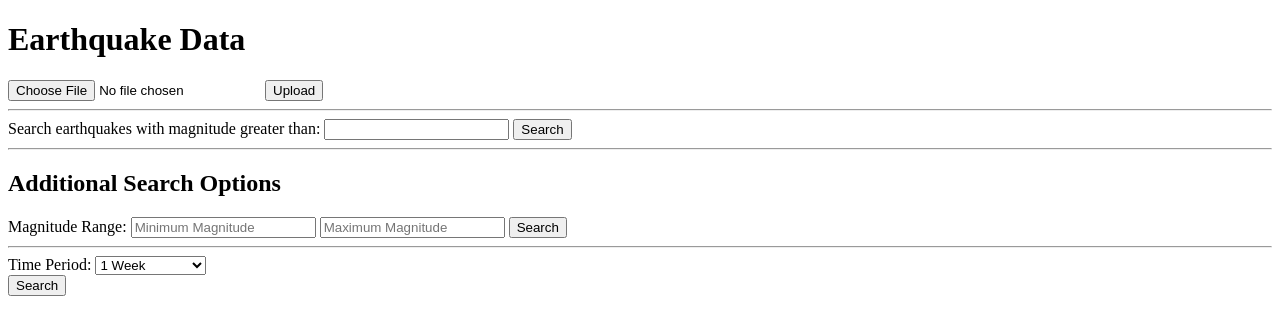
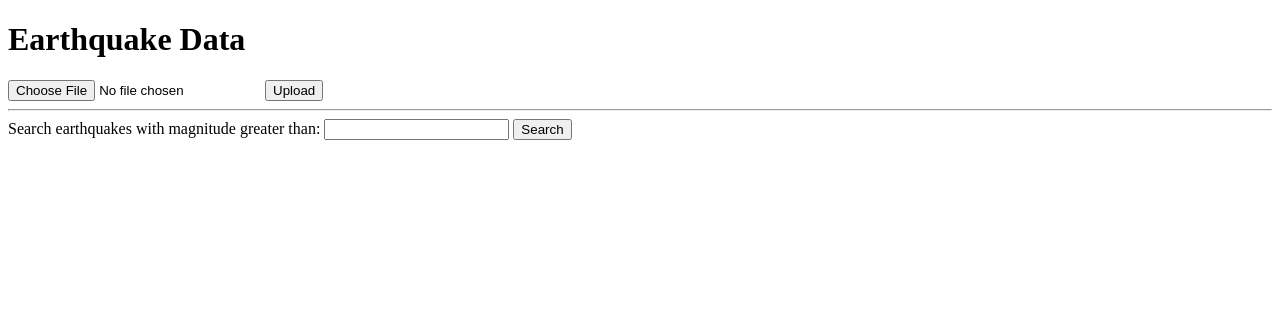
Before and after one commit to prathikh1998/DatabaseSearch, a Python web app: template templates/index.html in a window 1280 px wide. Shown: the top 335 px of the page. Run offline with Jinja, Linux system fonts and the light colour scheme; the template is opened without the code that fills it, so the values that code supplies are empty.

Commit message:
Add files via upload

```diff
--- a/templates/index.html
+++ b/templates/index.html
@@ -1,16 +1,11 @@
 <!DOCTYPE html>
 <html>
-
 <head>
     <title>Earthquake Data</title>
-    <!-- index.html and results.html -->
-    <link rel="stylesheet" type="text/css" href="{{ url_for('static', filename='style.css') }}">
-
     <style>
         /* Add your CSS styles here */
     </style>
 </head>
-
 <body>
     <h1>Earthquake Data</h1>
     <form action="/upload" method="POST" enctype="multipart/form-data">
@@ -23,50 +18,5 @@
         <input type="number" name="magnitude" step="0.1">
         <input type="submit" value="Search">
     </form>
-    <hr>
-    <h2>Additional Search Options</h2>
-    <form action="/search" method="POST">
-        <label for="magnitude_range">Magnitude Range:</label>
-        <input type="number" name="min_magnitude" step="0.1" placeholder="Minimum Magnitude">
-        <input type="number" name="max_magnitude" step="0.1" placeholder="Maximum Magnitude">
-        <input type="submit" value="Search">
-    </form>
-    <hr>
-    <form action="/search" method="POST">
-        <label for="time_period">Time Period:</label>
-        <select name="time_period">
-            <option value="1_week">1 Week</option>
-            <option value="range_of_days">Range of Days</option>
-            <option value="30_days">30 Days</option>
-        </select>
-        <br>
-        <div id="date_range_fields" style="display: none;">
-            <label for="start_date">Start Date:</label>
-            <input type="date" name="start_date">
-            <br>
-            <label for="end_date">End Date:</label>
-            <input type="date" name="end_date">
-            <br>
-        </div>
-        <input type="submit" value="Search">
-    </form>
-
-
-
-    <script>
-        document.addEventListener("DOMContentLoaded", function () {
-            var timePeriodSelect = document.querySelector("select[name='time_period']");
-            var dateRangeFields = document.getElementById("date_range_fields");
-
-            timePeriodSelect.addEventListener("change", function () {
-                if (this.value === "range_of_days") {
-                    dateRangeFields.style.display = "block";
-                } else {
-                    dateRangeFields.style.display = "none";
-                }
-            });
-        });
-    </script>
 </body>
-
 </html>
--- a/templates/results.html
+++ b/templates/results.html
@@ -25,7 +25,6 @@
             <th>Time</th>
             <th>Latitude</th>
             <th>Longitude</th>
-            <th>Magnitude</th>
             <!-- Add more table headers for each column -->
         </tr>
         {% for row in results %}
@@ -33,7 +32,6 @@
             <td>{{ row[0] }}</td>
             <td>{{ row[1] }}</td>
             <td>{{ row[2] }}</td>
-            <td>{{ row[4] }}</td>
             <!-- Add more table cells for each column -->
         </tr>
         {% endfor %}
```
